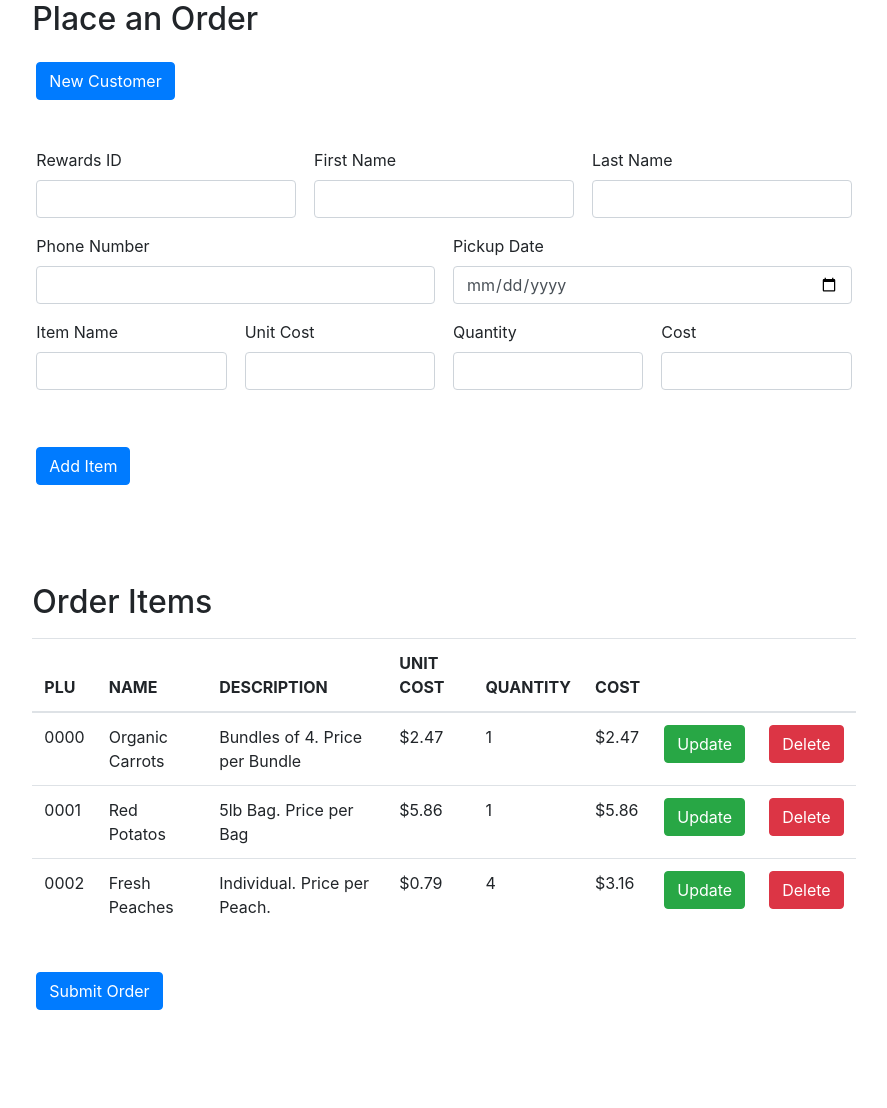
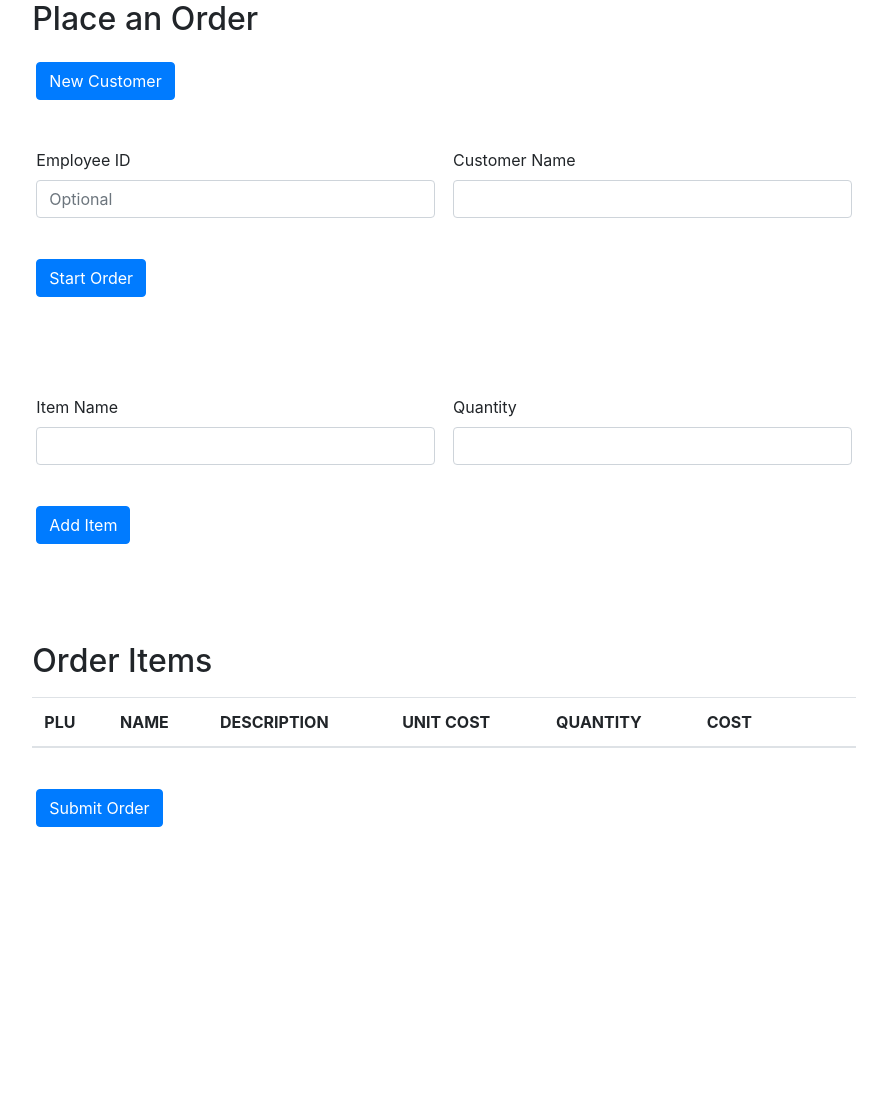
Before and after one commit to laolmstead/freshValueGroceriesDB, a Flask app: page /customerOrder in a window 1280 px wide. Shown: the part 126-1234 px from the top of the page, without its empty margins (196-1083 px from the left). After the commit the page ends 953 px from the top, so only its background shows below. Run offline with Flask 2, Linux system fonts and the light colour scheme; lists and menus that the app fills with data are empty; some libraries are stand-ins or nearby versions.

Commit message:
Add functionality to customerOrder.js page. Still debugging 'Start Order' and 'Submit Order' functions due to Promise Conflicts.

```diff
--- a/app_package/routes.py
+++ b/app_package/routes.py
@@ -153,6 +153,65 @@ def search_orders_by_employee():
 def customerOrder_page():
     print('Fetching and rendering Customer Orders ')
     return render_template('customerOrder.html')
+
+@app.route('/new-order-customer', methods=['POST'])
+def insert_order_new_customer():
+    print('Inserting new customer into the database', flush=True)
+    db_connection = connect_to_database()
+    info = request.get_json(force=True)
+    query =  """INSERT INTO `Customers`
+                (`Name`, `PhoneNumber`, `RewardsPts`)
+                VALUES (%s, %s, %s);"""
+    data = (info["name"], info["phone"], info["points"])
+    execute_query(db_connection, query, data)
+    return make_response('Customer added!', 200)
+
+@app.route('/get-customer-id', methods=['POST'])
+def get_customer_id():
+    print('Fetching customer id', flush=True)
+    db_connection = connect_to_database()
+    search_term = request.get_json(force=True)["name"]
+    query = """SELECT CustomerID FROM Customers WHERE Name = %s;"""
+    data = (search_term,)
+    result = execute_query(db_connection, query, data).fetchall()
+    print('Query returns:', result, flush=True)
+    return make_response(json.dumps(result, indent=4, sort_keys=True, default=str), 200)
+
+########### NOT WORKING ###################
+@app.route('/insert-order', methods=['POST'])
+def insert_order():
+    print('Inserting new order into the database', flush=True)
+    db_connection = connect_to_database()
+    info = request.get_json(force=True)
+    query =  """INSERT INTO `Orders`
+                (`CustomerID`, `EmployeeID`)
+                VALUES (%s, %s);"""
+    data = (info["CustomerID"], info["EmployeeID"])
+    execute_query(db_connection, query, data)
+    return make_response('Order added!', 200)
+
+########### NOT WORKING ###################
+@app.route('/get-order-id', methods=['POST'])
+def get_order_id():
+    print('Get more recent order id from database', flush=True)
+    db_connection = connect_to_database()
+    query = """LAST_INSERT_ID();"""
+    result = execute_query(db_connection, query).fetchall()
+    print("result:",result)
+    return make_response(json.dumps(result, indent=4, sort_keys=True, default=str), 200)
+
+@app.route('/search-order-item', methods=['POST'])
+def search_order_item():
+    print('Fetching and rendering Order page', flush=True)
+    db_connection = connect_to_database()
+    search_term = request.get_json(force=True)["name"]
+    query = """SELECT Inventory.PLU, Inventory.Name, Inventory.Description, Inventory.UnitCost
+                FROM Inventory WHERE Inventory.Name = %s;"""
+    data = (search_term)
+    result = execute_query(db_connection, query, data).fetchall()
+    print('Query returns:', result, flush=True)
+    return make_response(json.dumps(result, indent=4, sort_keys=True, default=str), 200)
+
 
 ################################################
 # Employees
--- /dev/null
+++ b/app_package/static/js/customerOrder.js
@@ -0,0 +1,198 @@
+// Implement new customer add function on customerOrders page.
+
+function insertNewCustomer() {
+    var name = document.getElementById('addName').value;
+    var phone = document.getElementById('addPhone').value;
+
+    document.getElementById('addName').value = '';
+    document.getElementById('addPhone').value = '';
+
+    var info = {
+        "name": name,
+        "phone": phone,
+        "points": 0
+    }
+    console.log('Customer info:', info);
+
+    // send customer's info to flask
+    fetch('/new-order-customer', {
+        method: 'POST',
+        headers: {
+            'Content-Type': 'application/json'
+        },
+        body: JSON.stringify(info)
+    }).then(function (response) {
+        return response.text();
+    }).then(function (text) {
+        console.log('Server response:', text);
+        // refresh the page to show updated table
+        window.location.reload();
+    });
+}
+
+function placeOrder() {
+    var employeeID = document.getElementById('employeeID').value;
+    var customerName = document.getElementById('custName').value;
+
+    // make a request for customer id with the given name
+    fetch('/get-customer-id', {
+        method: 'POST',
+        headers: {
+            'Content-Type': 'application/json'
+        },
+        body: JSON.stringify({"name": customerName})
+    }).then(function (response) {
+        return response.text();
+    }).then(function (text) {
+        response = JSON.parse(text);
+        if (response.length == 0) {
+            alert('Customer does not exist. \nRegister by clicking the "New Customer" button and signing up.');
+        }
+        else {
+            var customerID = Number(response[0][0]);
+
+            newOrder = {
+                "CustomerID": customerID,
+                "EmployeeID": employeeID
+            };
+            return newOrder;
+        }
+    });
+}
+
+function insertNewOrder(order) {
+
+    // send order info to flask
+    fetch('/insert-order', {
+        method: 'POST',
+        headers: {
+            'Content-Type': 'application/json'
+        },
+        body: JSON.stringify(orderInfo)
+    }).then(function (response) {
+        return response.text();
+    }).then(function (text) {
+        console.log('Server response:', text);
+        // refresh the page to show updated table
+        window.location.reload();
+    });
+}
+
+function manageOrder() {
+    // Calling both of these functions leads to a Promise conflict
+    // which results in the insertNewOrder() not being called properly.
+    // Reearch how to handle this.
+
+    orderInfo = placeOrder();
+    console.log(orderInfo);
+
+    if (orderInfo > 0) {
+        insertNewOrder(orderInfo);
+    }
+}
+
+
+// This function will have the same issue as above.
+function getOrderID() {
+    // get OrderID from Flask
+    fetch('/get-order-id', {
+        method: 'POST',
+        headers: {
+            'Content-Type': 'application/json'
+        }
+    }).then(function (response) {
+        return response.text();
+    }).then(function (text) {
+        response = JSON.parse(text);
+        console.log(response);
+        if (response.length == 0) {
+            alert('Order failed. Please try again.');
+        }
+        else {
+            var orderID = response[0][0];
+        }
+    });
+}
+
+// Search for Order Item and add to table
+function searchByName() {
+    var quantity = document.getElementById('quantity').value;
+    document.getElementById('quantity').value = '';
+    var input = document.getElementById('item').value;
+    document.getElementById('item').value = '';
+
+    console.log("Searching for " + input + ".");
+    console.log("Required quantity " + quantity);
+
+    // make a request for inventory with the given name
+    fetch('/search-order-item', {
+        method: 'POST',
+        headers: {
+            'Content-Type': 'application/json'
+        },
+        body: JSON.stringify({"name": input})
+    }).then(function (response) {
+        return response.text();
+    }).then(function (text) {
+        response = JSON.parse(text);
+        console.log(response);
+        if (response.length == 0) {
+            alert('Inventory item does not exist. \nCreate new item on Inventory page before adding to order.');
+        }
+        else {
+            addToInvForm(response, quantity);
+        }
+    });
+}
+
+
+
+// Add item to order form.
+function addToInvForm(orderItem, quantItem){
+    var addTable = document.getElementById('orderTable');
+
+    var newRow = document.createElement("TR");
+    addTable.appendChild(newRow);
+
+    // Populate row with order details
+    for (var i = 0; i < 4; i++) {
+        var tableCell = document.createElement("TD");
+        var tableText = document.createTextNode(orderItem[0][i]);
+        tableCell.appendChild(tableText);
+        newRow.appendChild(tableCell);
+    }
+
+    // Add Quantity
+    var quantCell = document.createElement("TD");
+    var quantText = document.createTextNode(quantItem);
+    quantCell.appendChild(quantText);
+    newRow.appendChild(quantCell);
+
+    // Add Cost
+    var costCell = document.createElement("TD");
+    var costText = document.createTextNode(orderItem[0][3] * quantItem);
+    costCell.appendChild(costText);
+    newRow.appendChild(costCell);
+
+    // Add Update Button
+    var updateTD = document.createElement("TD");
+    var updateButton = document.createElement('button');
+    updateButton.setAttribute("type", "button");
+    updateButton.classList.add("btn", "btn-success");
+    updateButton.innerText = "Update";
+    updateTD.appendChild(updateButton);
+    newRow.appendChild(updateTD);
+
+    // Add Delete Button
+    var deleteTD = document.createElement("TD");
+    var deleteButton = document.createElement('button');
+    deleteButton.setAttribute("type", "button");
+    deleteButton.classList.add("btn", "btn-danger");
+    deleteButton.innerText = "Delete";
+    deleteTD.appendChild(deleteButton);
+    newRow.appendChild(deleteTD);
+}
+
+document.getElementById('registerCustomer').addEventListener("click", insertNewCustomer);
+document.getElementById('startOrder').addEventListener("click", manageOrder);
+document.getElementById('addToOrder').addEventListener("click", searchByName);
--- a/app_package/static/js/inventoryOrder.js
+++ b/app_package/static/js/inventoryOrder.js
@@ -36,7 +36,7 @@ function addToInvForm(invItem, quantItem){
 	var newRow = document.createElement("TR");
     addTable.appendChild(newRow);
 
-    // Populate row with
+    // Populate row with inventory items.
     for (var i = 0; i < 4; i++) {
     	var tableCell = document.createElement("TD");
         var tableText = document.createTextNode(invItem[0][i]);
--- a/app_package/templates/customerOrder.html
+++ b/app_package/templates/customerOrder.html
@@ -7,7 +7,7 @@
 
 <!--Place an Order-->
 
-<div class="col-md-8 mx-auto">
+<div class="col-md-8 mx-auto" id="customerOrder-page">
   <h2>Place an Order</h2>
 
   <!--New Customer Form-->
@@ -31,21 +31,17 @@
                   <div class="form-row">
                     <div class="col mx-1 mb-1">
                       <label for="fname"></label>
-                      <input type="text" class="form-control" id="fname" placeholder="First Name">
-                    </div>
-                    <div class="col mx-1 mb-1">
-                      <label for="lname"></label>
-                      <input type="text" class="form-control" id="lname" placeholder="Last Name">
+                      <input type="text" class="form-control" id="addName" placeholder="Name">
                     </div>
                   </div>
                   <div class="form-row mb-3">
                     <div class="col mx-1 mb-2">
                       <label for="phone"></label>
-                      <input type="number" class="form-control" id="phone" min=0 placeholder="Phone Number">
+                      <input type="text" class="form-control" id="addPhone" placeholder="Phone Number">
                     </div>
                   </div>
                   <div class="modal-footer">
-                    <button type="button" class="btn btn-primary px-1" data-dismiss="modal" data-target="#">
+                    <button type="button" class="btn btn-primary px-1" data-dismiss="modal" id="registerCustomer">
                       Register
                     </button>
                     <button type="button" class="btn btn-danger" data-dismiss="modal" data-target="#">
@@ -59,51 +55,41 @@
   </div>
 
 
-  <!--Order Inventory Form-->
+  <!--Place Order Form - Customer/Employee Info-->
   <form>
-    <div class="form-row mt-5">
+    <div class="form-row mt-5 mb-3">
       <div class="col mx-1">
-        <label for="employeeID">Rewards ID</label>
-        <input type="number" class="form-control" id="employeeID" min=0>
+        <label for="employeeID">Employee ID</label>
+        <input type="number" class="form-control" id="employeeID" min=0 placeholder="Optional">
       </div>
       <div class="col mx-1">
-        <label for="fname">First Name</label>
-        <input type="text" class="form-control" id="fname">
-      </div>
-      <div class="col mx-1 mb-3">
-        <label for="lname">Last Name</label>
-        <input type="text" class="form-control" id="lname">
+        <label for="fname">Customer Name</label>
+        <input type="text" class="form-control" id="custName">
       </div>
     </div>
-    <div class="form-row mb-3">
+
+    <div class="form-inline mt-3 mb-5">
+      <div class="btn-group" aria-label="...">
+        <div class="manage-buttons">
+          <button type="button" class="btn btn-primary mx-1" data-toggle="modal" data-target="#AddModal" id="startOrder">
+              Start Order
+          </button>
+        </div>
+      </div>
+    </div>
+  </form>
+
+  <form>
+    <div class="form-row">
       <div class="col mx-1">
-        <label for="phone">Phone Number</label>
-        <input type="text" class="form-control" id="phone">
+        <label for="item">Item Name</label>
+        <input type="text" class="form-control" id="item">
       </div>
       <div class="col mx-1">
-        <label for="dateReq">Pickup Date</label>
-        <input type="date" class="form-control" id="dateReq">
-      </div>
-    </div>
-    <div class="form-row">
-      <div class="col mx-1">
-        <label for="PLU">Item Name</label>
-        <input type="number" class="form-control" id="PLU" min=0>
-      </div>
-      <div class="col mx-1">
-        <label for="item">Unit Cost</label>
-        <input type="text" class="form-control" id="item">
-      </div>
-      <div class="col mx-1 mb-3">
         <label for="quantity">Quantity</label>
         <input type="number" class="form-control" id="quantity">
       </div>
-      <div class="col mx-1 mb-3">
-        <label for="quantity">Cost</label>
-        <input type="number" class="form-control" id="quantity">
-      </div>
     </div>
-  </form>
 
 
     <!--Edit Order Buttons-->
@@ -111,7 +97,7 @@
     <div class="form-inline mt-3 mb-5">
       <div class="btn-group" aria-label="...">
         <div class="manage-buttons">
-          <button type="button" class="btn btn-primary mx-1" data-toggle="modal" data-target="#AddModal">
+          <button type="button" class="btn btn-primary mx-1" data-toggle="modal" data-target="#AddModal" id="addToOrder">
               Add Item
           </button>
         </div>
@@ -122,7 +108,7 @@
   <!--Order List-->
 
   <h2>Order Items</h2>
-  <table class="table mt-3">
+  <table class="table mt-3" id="orderTable">
     <thead>
       <th>PLU</th>
       <th>NAME</th>
@@ -133,62 +119,6 @@
       <th></th>
       <th></th>
     </thead>
-    <tbody>
-      <tr>
-        <td>0000</td>
-        <td>Organic Carrots</td>
-        <td>Bundles of 4. Price per Bundle</td>
-        <td>$2.47</td>
-        <td>1</td>
-        <td>$2.47</td>
-        <td>
-          <button type="button" class="btn btn-success" data-toggle="modal" data-target="#">
-            Update
-          </button>
-        </td>
-        <td>
-          <button type="button" class="btn btn-danger" data-toggle="modal" data-target="#">
-            Delete
-          </button>
-        </td>
-      </tr>
-      <tr>
-        <td>0001</td>
-        <td>Red Potatos</td>
-        <td>5lb Bag. Price per Bag</td>
-        <td>$5.86</td>
-        <td>1</td>
-        <td>$5.86</td>
-        <td>
-          <button type="button" class="btn btn-success" data-toggle="modal" data-target="#">
-            Update
-          </button>
-        </td>
-        <td>
-          <button type="button" class="btn btn-danger" data-toggle="modal" data-target="#">
-            Delete
-          </button>
-        </td>
-      </tr>
-      <tr>
-        <td>0002</td>
-        <td>Fresh Peaches</td>
-        <td>Individual. Price per Peach.</td>
-        <td>$0.79</td>
-        <td>4</td>
-        <td>$3.16</td>
-        <td>
-          <button type="button" class="btn btn-success" data-toggle="modal" data-target="#">
-            Update
-          </button>
-        </td>
-        <td>
-          <button type="button" class="btn btn-danger" data-toggle="modal" data-target="#">
-            Delete
-          </button>
-        </td>
-      </tr>
-    </tbody>
   </table>
   <div class="btn-group" aria-label="...">
     <div class="manage-buttons">
```
